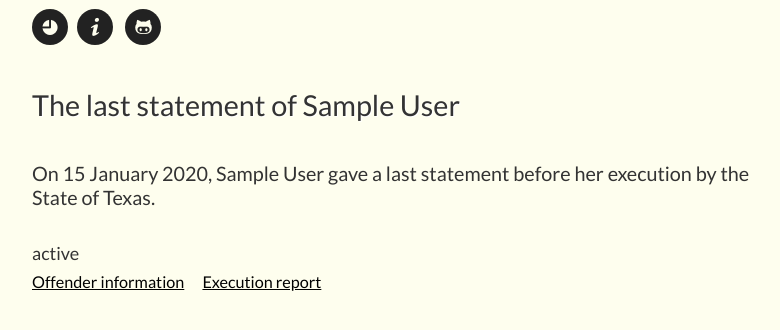
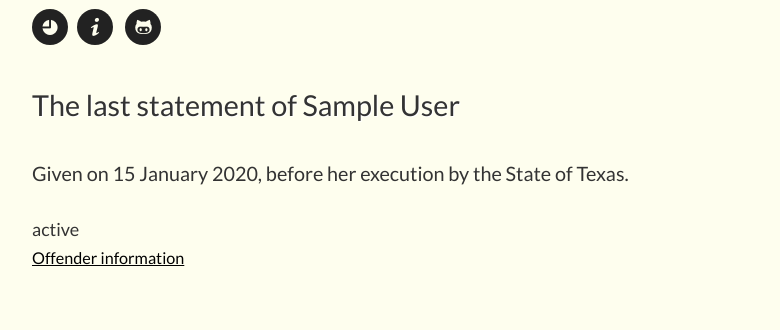
Before and after one commit to bjudson/last-statement, a Flask app: page /execution/1 in a window 1280 px wide. Shown: the top 330 px of the page, without its empty margins (248-1028 px from the left). Run offline with Flask 2, Linux system fonts and the light colour scheme; tables that the repository leaves empty hold one stand-in row (values such as "Sample post"); parts of the project's set-up code (start-up, migrations or seed data) failed here and were passed over; some libraries are stand-ins or nearby versions; some web fonts are replaced.

Commit message:
only show execution report if available; shorten intro text

```diff
--- a/laststatement/templates/number.html
+++ b/laststatement/templates/number.html
@@ -16,7 +16,7 @@
 
     <h1 class="main-h1 home-h1">The last statement of {{ offender.first_name }} {{ offender.last_name }}</h1>
     <p class="intro">
-        On {{ exec_date }}, {{ offender.first_name }} {{ offender.last_name }} gave a last statement before {% if offender.gender == 'm' %}his{% else %}her{% endif %} execution by the State of Texas.
+        Given on {{ exec_date }}, before {% if offender.gender == 'm' %}his{% else %}her{% endif %} execution by the State of Texas.
     </p>
 
     <div class="statement">
@@ -26,7 +26,9 @@
 
         <div class="statement-links">
             <span><a href="http://www.tdcj.state.tx.us/death_row/{{ offender.info_url }}" target="_blank">Offender information</a></span>
+            {% if offender.execution_num > 181 %}
             <span><a href="http://www.txexecutions.org/reports/{{ offender.execution_num }}.asp" target="_blank">Execution report</a></span>
+            {% endif %}
         </div>
     </div>
 {% endblock %}
```
